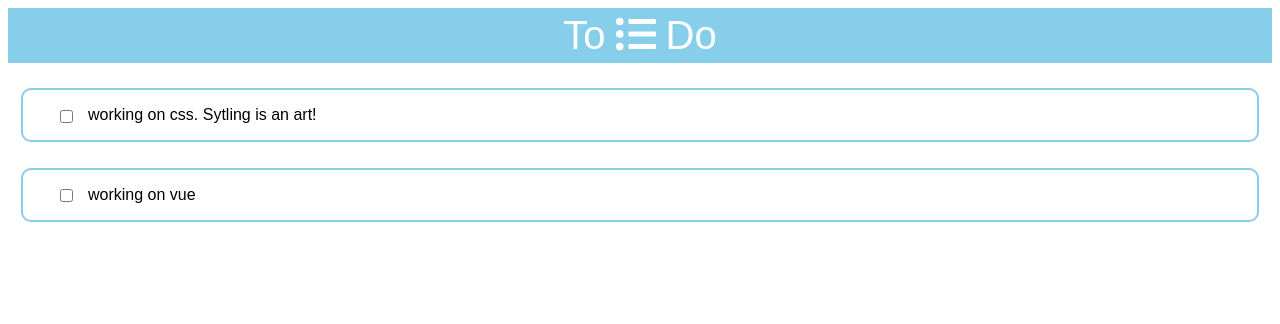
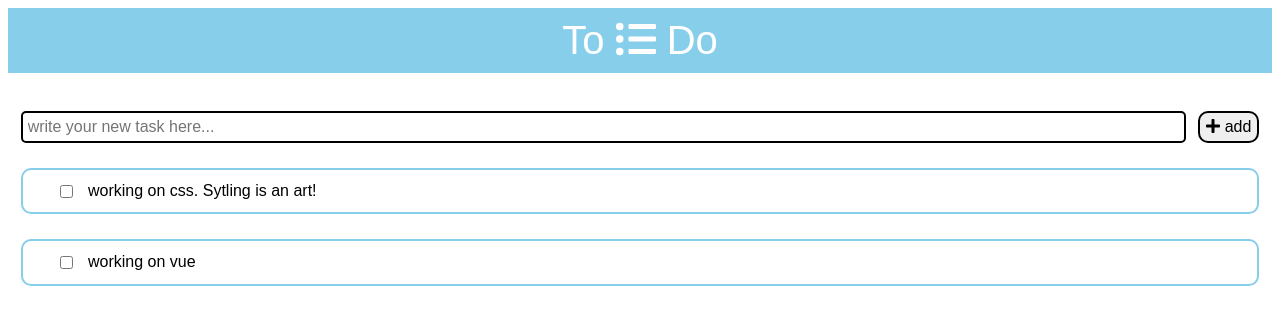
Before and after one commit to aaronsum1102/todo-vue, a Vue app: page / in a window 1280 px wide. Shown: the top 324 px of the page. Built offline with nearby package versions, Linux system fonts and the light colour scheme.

Commit message:
add input text box

```diff
--- a/src/App.vue
+++ b/src/App.vue
@@ -1,19 +1,19 @@
 <template>
     <div class="app">
         <Header/>
-        <ToDoList/>
+        <Body/>
     </div>
 </template>
 
 <script>
-import Header from './components/organisms/Header.vue'
-import ToDoList from './components/organisms/ToDoList.vue'
+import Header from './components/pages/Header.vue'
+import Body from './components/pages/Body.vue'
 
 export default {
   name: 'app',
   components: {
     Header,
-    ToDoList
+    Body
   }
 }
 </script>
--- /dev/null
+++ b/src/components/atoms/InputText.vue
@@ -0,0 +1,9 @@
+<template>
+    <input type="text" />
+</template>
+
+<script>
+export default {
+  name: 'InputText'
+}
+</script>
--- a/src/components/atoms/ToDoDescription.vue
+++ b/src/components/atoms/ToDoDescription.vue
@@ -1,5 +1,5 @@
 <template>
-    <p>{{description}}</p>
+  <div> {{description}}</div>
 </template>
 
 <script>
--- /dev/null
+++ b/src/components/molecules/InputForm.vue
@@ -0,0 +1,41 @@
+<template>
+    <div class="input-form">
+        <Input class="input" placeholder="write your new task here..." />
+        <button class="button">
+            <font-awesome-icon id="icon" icon="plus"/> add
+        </button>
+    </div>
+</template>
+
+<script>
+import InputText from '../atoms/InputText.vue'
+
+export default {
+  name: 'InputForm',
+  components: {
+    InputText
+  }
+}
+</script>
+
+<style scoped>
+    .input-form {
+        display: flex;
+    }
+
+    .input-form .input {
+        border-color: grey;
+        border: 2px solid;
+        border-radius: 5px;
+        flex: 1;
+        padding:5px;
+        font-size: 2vh;
+    }
+
+    .input-form .button {
+        border: 2px solid;
+        border-radius: 10px;
+        margin-left: 1%;
+        font-size: 2vh;
+    }
+</style>
--- a/src/components/molecules/Title.vue
+++ b/src/components/molecules/Title.vue
@@ -1,13 +1,12 @@
 <template>
-    <div class="title">
-        <span id="message">{{messageOnLeft}}</span>
-        <font-awesome-icon id="icon" icon="list-ul"/>
-        <span id="message">{{messageOnRight}}</span>
-    </div>
+  <div class="title">
+    <span class="message">
+      {{messageOnLeft}} <font-awesome-icon id="icon" icon="list-ul" /> {{messageOnRight}}
+    </span>
+  </div>
 </template>
 
 <script>
-
 export default {
   name: 'Title',
   props: {
@@ -22,11 +21,11 @@ export default {
 </script>
 
 <style scoped>
-    #message {
-        padding: 10px;
-        align-items: center;
-    }
-    .title{
-      font-size: 5vh;
-    }
+  .title {
+    display:flex;
+    justify-content: center;
+  }
+    .title .message {
+    padding: 5px;
+  }
 </style>
--- a/src/components/molecules/ToDoItem.vue
+++ b/src/components/molecules/ToDoItem.vue
@@ -1,7 +1,7 @@
 <template>
     <div class="todo-item">
-        <input type="checkbox">
-        <ToDoDescription id="description" :description="description" />
+        <input class="status" type="checkbox">
+        <ToDoDescription class="description" :description="description" />
     </div>
 </template>
 
@@ -23,22 +23,21 @@ export default {
 </script>
 
 <style scoped>
-    input {
-        margin-left: 3%;
-        vertical-align: middle;
-    }
-    #description {
-        display: inline-block;
-        margin-left: 1%;
-        margin-right: 1%;
-    }
     .todo-item {
-        margin-left: 1%;
-        margin-right: 1%;
         margin-top: 2%;
+        margin-bottom: 2%;
         border: 2px solid;
         border-radius: 10px;
         border-color: skyblue;
         vertical-align: middle;
+        display: flex;
+    }
+    .todo-item .status {
+        margin-left: 3%;
+        align-self: center;
+    }
+    .todo-item .description {
+        padding: 1%;
+        flex: 1;;
     }
 </style>
--- a/src/components/organisms/ToDoList.vue
+++ b/src/components/organisms/ToDoList.vue
@@ -1,11 +1,7 @@
 <template>
-    <div class="todo-list">
-        <ToDoItem
-          v-for="todo in todos"
-          v-bind:key="todo.id"
-          :todo="todo"
-          :description="todo.item" />
-    </div>
+  <div class="todo-list">
+    <ToDoItem class="item" v-for="todo in todos" v-bind:key="todo.id" :todo="todo" :description="todo.item" />
+  </div>
 </template>
 
 <script>
@@ -15,9 +11,12 @@ export default {
   name: 'ToDoList',
   data: function () {
     return {
-      todos: [
-        { item: 'working on css. Sytling is an art!' },
-        { item: 'working on vue' }
+      todos: [{
+        item: 'working on css. Sytling is an art!'
+      },
+      {
+        item: 'working on vue'
+      }
       ]
     }
   },
@@ -26,9 +25,3 @@ export default {
   }
 }
 </script>
-
-<style scoped>
-  .todo-list{
-    font-size: 2vh;
-  }
-</style>
--- /dev/null
+++ b/src/components/pages/Body.vue
@@ -0,0 +1,32 @@
+<template>
+    <div class="body">
+        <InputForm class="input-form" />
+        <ToDoList class="todo-list" />
+    </div>
+</template>
+
+<script>
+import ToDoList from '../organisms/ToDoList.vue'
+import InputForm from '../molecules/InputForm.vue'
+
+export default {
+  name: 'Body',
+  components: {
+    ToDoList,
+    InputForm
+  }
+}
+</script>
+
+<style scoped>
+    .body {
+        margin-top: 3%;
+        margin-left: 1%;
+        margin-right: 1%;
+        margin-bottom: 3%;
+    }
+
+    .body .todo-list {
+        font-size: 2vh;
+    }
+</style>
--- a/src/components/organisms/Header.vue
+++ b/src/components/pages/Header.vue
@@ -1,6 +1,6 @@
 <template>
     <div class="header">
-        <Title id="title" message-on-left="To" message-on-right="Do" />
+        <Title message-on-left="To" message-on-right="Do" />
     </div>
 </template>
 
@@ -20,6 +20,6 @@ export default {
         color: #FFFFFF;
         background-color: skyblue;
         padding: 5px;
-        text-align: center;
+        font-size: 5vh;
     }
 </style>
--- a/src/main.js
+++ b/src/main.js
@@ -1,10 +1,10 @@
 import Vue from 'vue'
 import App from './App.vue'
 import { library } from '@fortawesome/fontawesome-svg-core'
-import { faListUl } from '@fortawesome/free-solid-svg-icons'
+import { faListUl, faPlus } from '@fortawesome/free-solid-svg-icons'
 import { FontAwesomeIcon } from '@fortawesome/vue-fontawesome'
 
-library.add(faListUl)
+library.add(faListUl, faPlus)
 
 Vue.component('font-awesome-icon', FontAwesomeIcon)
 
```
Also changed, not shown: src/components/atoms/ImageButton.vue (deleted, +0 -15 lines).
